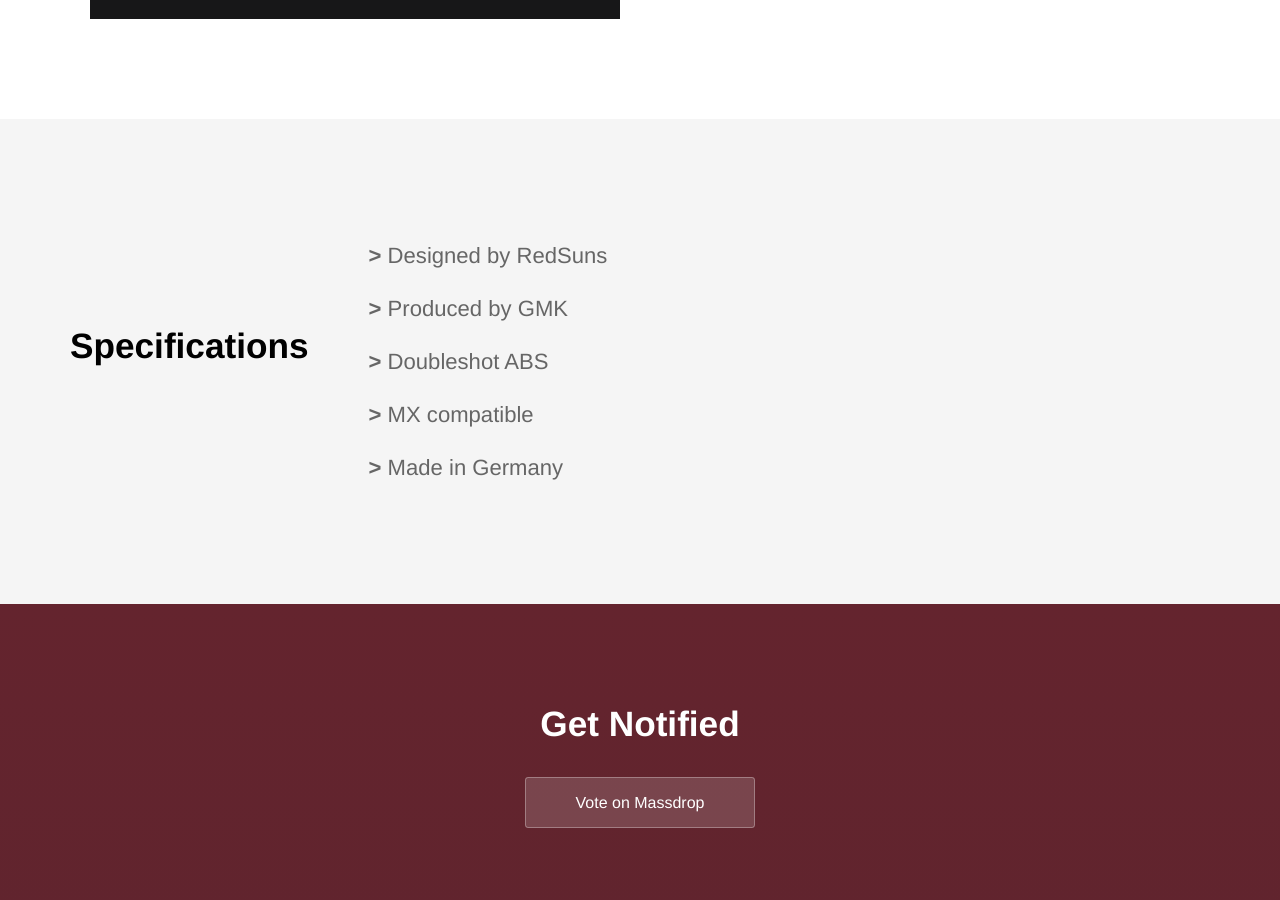
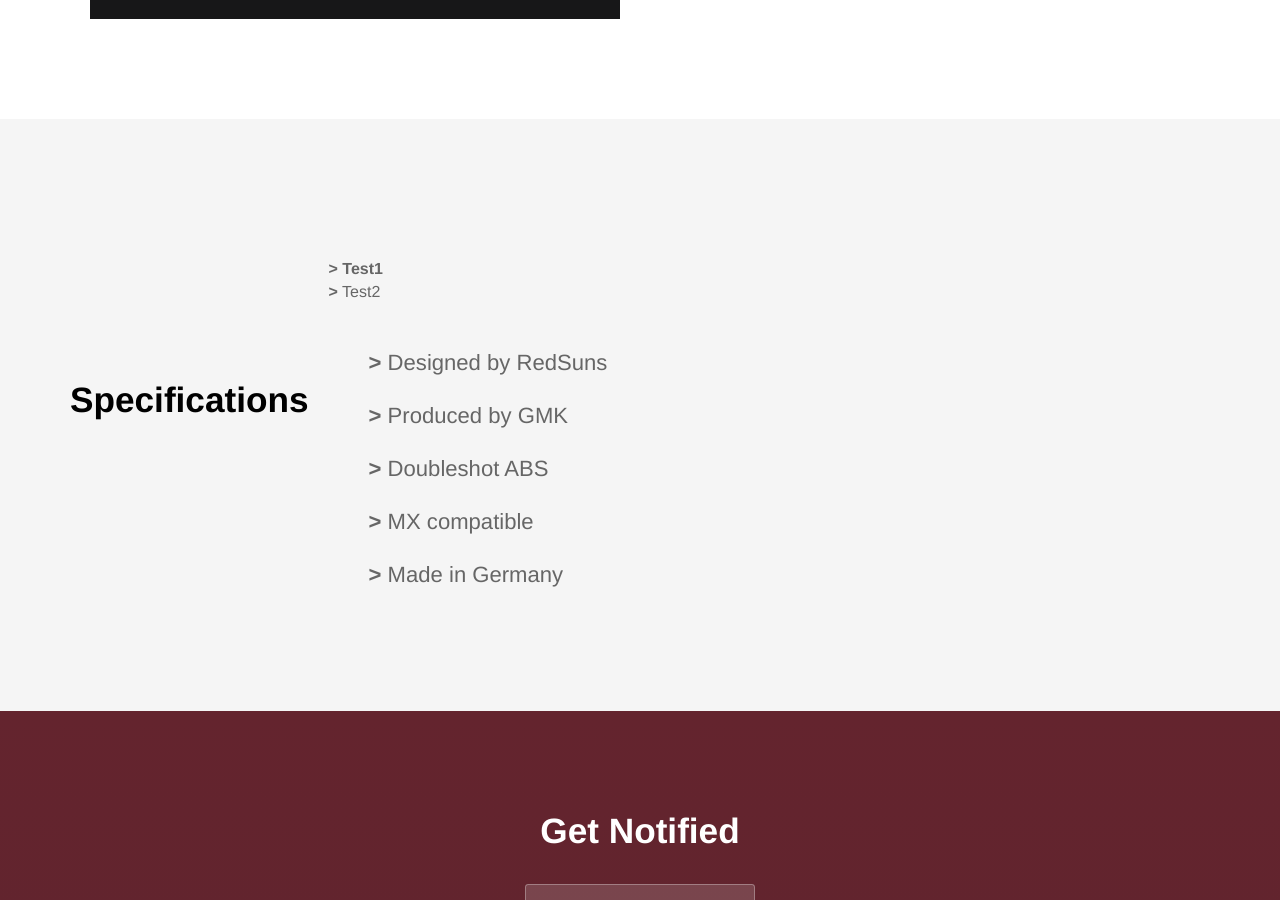
Before and after one commit to RedSunsRMK/redsunsrmk.github.io, a Jekyll site: the page built from index.html, in a window 1280 px wide and 900 px high, scrolled down 3884 px. Built offline with Jekyll 4.4.1, drawn with Linux system fonts in a browser that asks for light colours.

Commit message:
Update index.html

```diff
--- a/index.html
+++ b/index.html
@@ -118,6 +118,12 @@ description: A Samurai-themed Custom Keycap Set.
 		<div class="container flex">
 			<h2 class="editable"><strong>Specifications</strong></h2>
 		 	<div class="text editable">
+				<dl class="faq">
+				<div>
+				<dt><strong>></strong> Test1</dt>
+				<dd><strong>></strong> Test2</dd>
+				</div>
+				</dl>
 			<ul>
 			    <p><strong>></strong> Designed by RedSuns</p>
 			    <p><strong>></strong> Produced by GMK</p>
```
